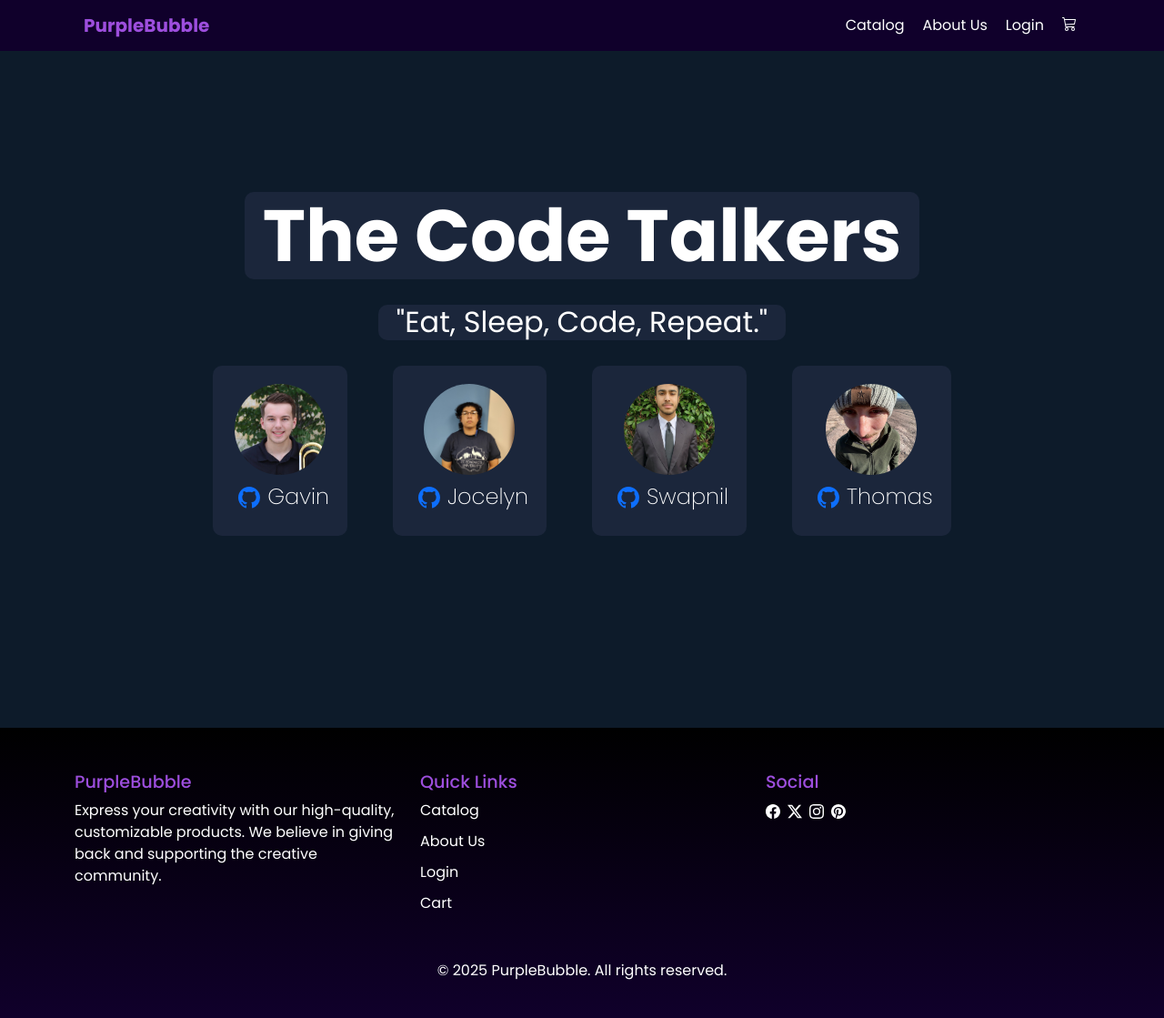
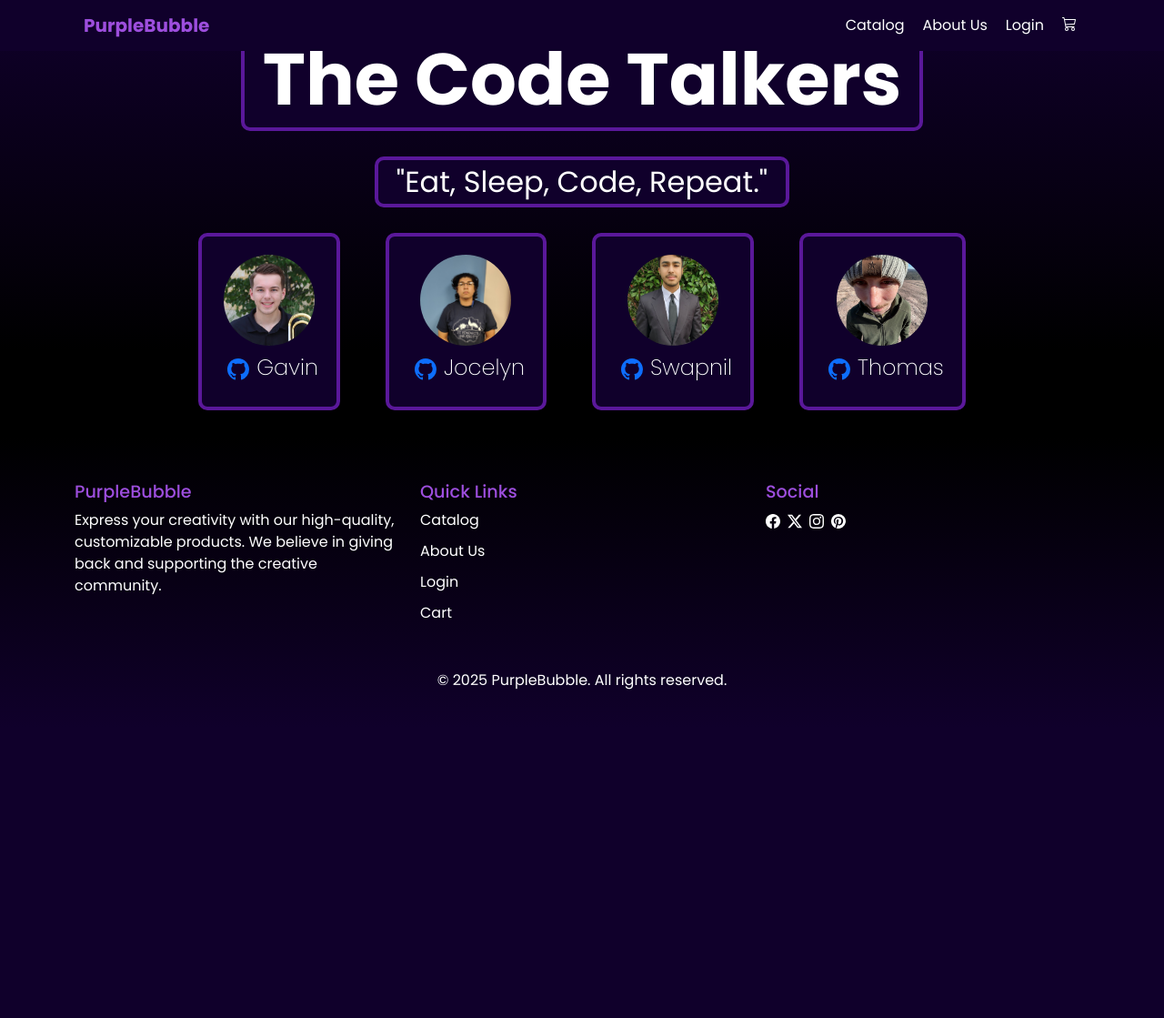
Before and after one commit to tcwissemann/SWE2025T3, a Django app: page /about/ in a window 1280 px wide. Shown: the whole page at 91% size. After the commit the page ends 758 px from the top, so only its background shows below. Run offline with Django 5.2, Linux system fonts and the light colour scheme; some libraries are stand-ins or nearby versions.

Commit message:
Updated existing CSS to better fit company's theme

```diff
--- a/source/static/styles/main-style.css
+++ b/source/static/styles/main-style.css
@@ -1,9 +1,13 @@
 @import url('https://fonts.googleapis.com/css2?family=Poppins:ital,wght@0,100;0,200;0,300;0,400;0,500;0,600;0,700;0,800;0,900;1,100;1,200;1,300;1,400;1,500;1,600;1,700;1,800;1,900&display=swap');
 
 :root {
-  --base-clr: #0d1b2a;
-  --light-base-clr: #1b263b;
-  --text-clr: #ffffff;
+  --main-bkg-clr: #ffffff;
+  --secondary-bkg-clr: #000000;
+  --main-font-clr: #000000;
+  --secondary-font-clr: #ffffff;
+  --accent-clr: #5a189a;
+  --accent-highlight-clr: #9d4edd;
+  --accent-dark-clr: #10002b;
   --base-font: 'Poppins', sans-serif;
   --title-font-size: 5rem;
   --title-font-weight: 700;
@@ -16,9 +20,8 @@
 * {
   margin: 0;
   padding: 0;
-  box-sizing: border-box;
-  overflow-x: hidden;
   scroll-behavior: smooth;
+  overflow: hidden;
 }
 
 h1, h2, h3 {
@@ -32,22 +35,22 @@ h1, h2, h3 {
 }
 
 .home {
-  height: 100vh;
-  width: 100%;
+  flex: 1;
   flex-direction: column;
   gap: 20px;
-  background-color: var(--base-clr);
+  background-image: linear-gradient(var(--accent-dark-clr), var(--secondary-bkg-clr) 80%);
 }
 
 .home h1, .home h2, .home h3 {
   font-family: var(--base-font);
-  color: var(--text-clr);
+  color: var(--secondary-font-clr);
 }
 
 .home h1, .home h2 {
   border-radius: 10px;
-  background-color: var(--light-base-clr);
-  padding: 0px 20px 0px 20px;
+  background-color: var(--accent-dark-clr);
+  border: 4px solid var(--accent-clr);
+  padding: 5px 20px 5px 20px;
 }
 
 .home h1 {
@@ -72,7 +75,8 @@ h1, h2, h3 {
 .member {
   flex-direction: column;
   gap: 10px;
-  background-color: var(--light-base-clr);
+  background-color: var(--accent-dark-clr);
+  border: 4px solid var(--accent-clr);
   border-radius: 10px;
   padding: 20px;
 }
```
